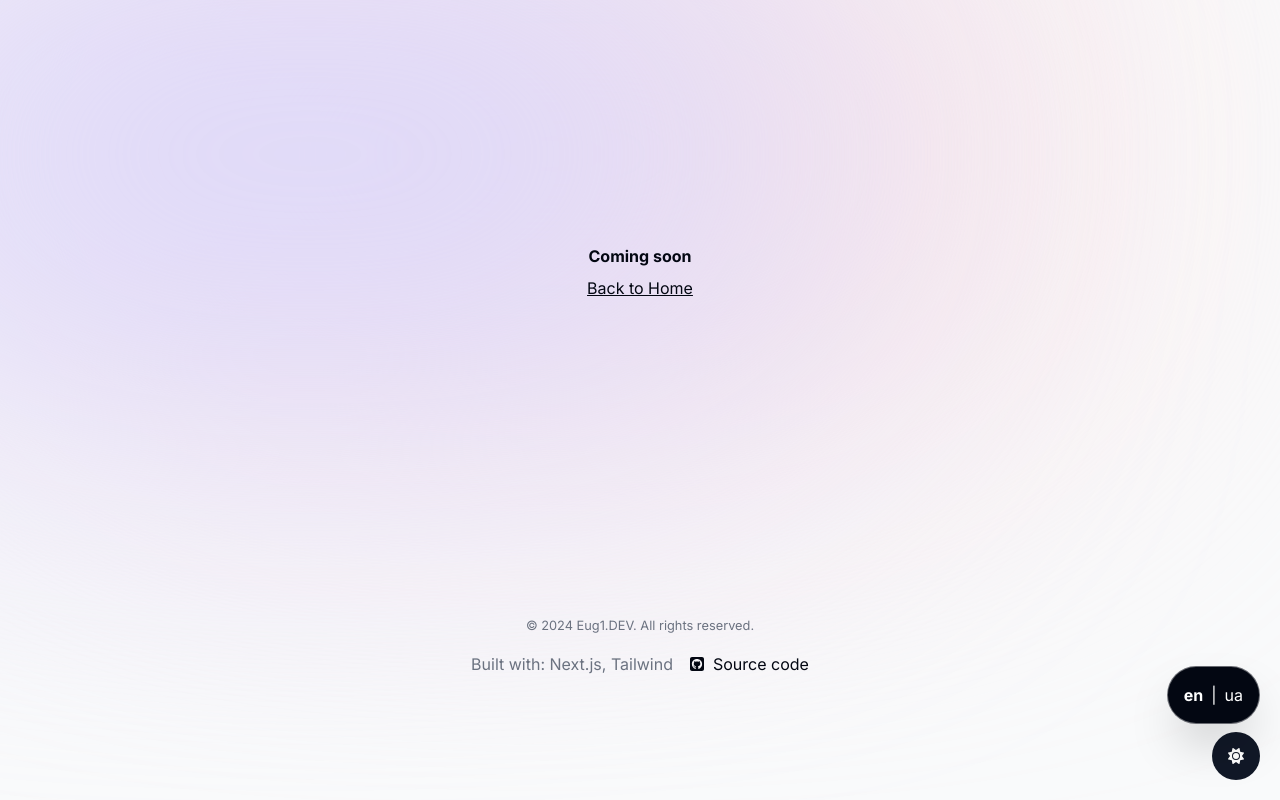
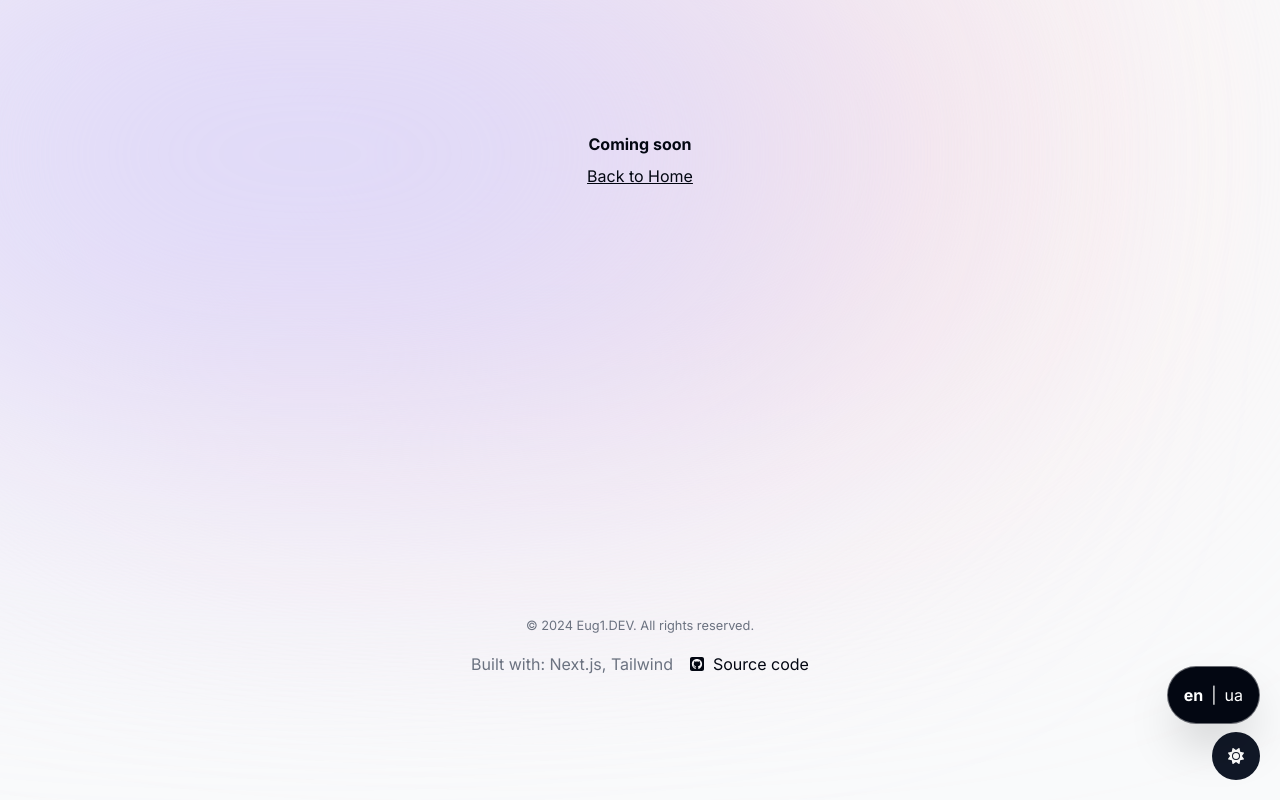
Before and after one commit to Lointainy/codepholio, a Next.js app: page /en/posts in a window 1280 px wide. Built offline with nearby package versions, Linux system fonts and the light colour scheme.

Commit message:
fix padding for section

```diff
--- a/src/components/sections/Contact.tsx
+++ b/src/components/sections/Contact.tsx
@@ -52,7 +52,7 @@ function Contact({ intl }: ContactProps) {
 	};
 
 	return (
-		<SectionContainer id="contact">
+		<SectionContainer id="contact" lastSection>
 			<SectionHeading>{intl.title}</SectionHeading>
 			<motion.div
 				variants={fadeInAnimationVar}
--- a/src/components/sections/Hero.tsx
+++ b/src/components/sections/Hero.tsx
@@ -17,7 +17,7 @@ interface HeroProps {
 function Hero({ intl }: HeroProps) {
 	return (
 		<SectionContainer id="home">
-			<div className="flex items-center justify-center">
+			<div className="flex items-center justify-center mt-28">
 				<div className="relative z-0">
 					<motion.div initial={{ opacity: 0, scale: 0 }} animate={{ opacity: 1, scale: 1 }} transition={{ type: 'tween', duration: 0.2 }}>
 						<Image
--- a/src/components/sections/SectionContainer.tsx
+++ b/src/components/sections/SectionContainer.tsx
@@ -10,9 +10,10 @@ type SectionContainerProps = {
 	children: React.ReactNode;
 	id: (typeof links)[number]['name'];
 	fullSize?: boolean;
+	lastSection?: boolean;
 };
 
-function SectionContainer({ children, id, fullSize }: SectionContainerProps) {
+function SectionContainer({ children, id, fullSize, lastSection }: SectionContainerProps) {
 	const { ref, inView } = useInView({
 		threshold: 0.35
 	});
@@ -26,7 +27,11 @@ function SectionContainer({ children, id, fullSize }: SectionContainerProps) {
 	}, [inView, setActiveSection, timeOfLastClick, id]);
 
 	return (
-		<section ref={ref} id={id} className={`pt-28  text-center leading-8 ${fullSize ? 'w-full' : 'max-w-[45rem]'}`}>
+		<section
+			ref={ref}
+			id={id}
+			className={`${lastSection ? 'pb-0' : 'pb-28'} text-center leading-8 ${fullSize ? 'w-full' : 'max-w-[45rem]'}`}
+		>
 			{children}
 		</section>
 	);
```
